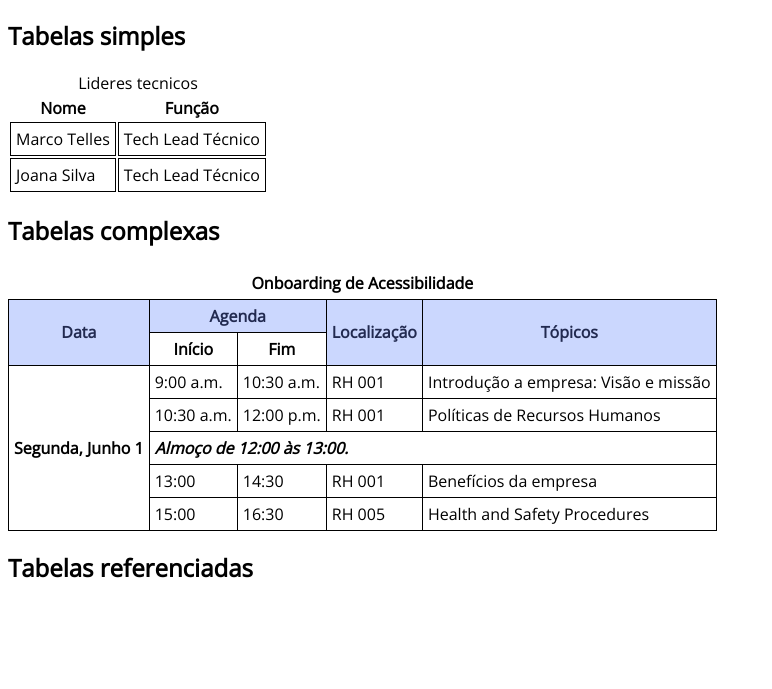
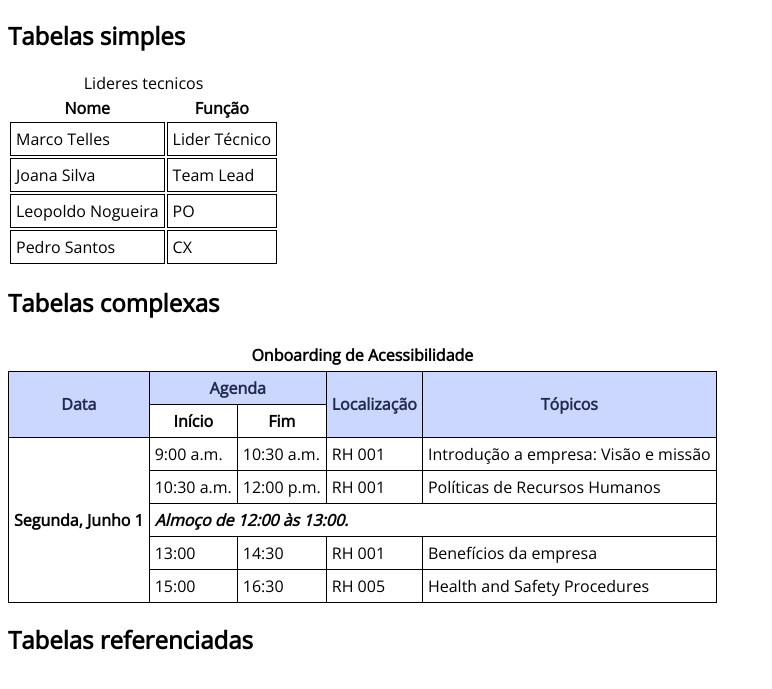
Before and after one commit to brunopulis/exemplos-html, a plain HTML site: page tabelas.html in a window 1280 px wide. Shown: the part 67-756 px from the top of the page, without its empty margins (0-772 px from the left). Drawn offline with nearby package versions, Linux system fonts and the light colour scheme.

Commit message:
feat: adiciona mais itens

```diff
--- a/tabelas.html
+++ b/tabelas.html
@@ -52,11 +52,19 @@
     <tbody>
       <tr>
         <td>Marco Telles</td>
-        <td>Tech Lead Técnico</td>
+        <td>Lider Técnico</td>
       </tr>
       <tr>
         <td>Joana Silva</td>
-        <td>Tech Lead Técnico</td>
+        <td>Team Lead</td>
+      </tr>
+      <tr>
+        <td>Leopoldo Nogueira</td>
+        <td>PO</td>
+      </tr>
+      <tr>
+        <td>Pedro Santos</td>
+        <td>CX</td>
       </tr>
     </tbody>
   </table>
```
